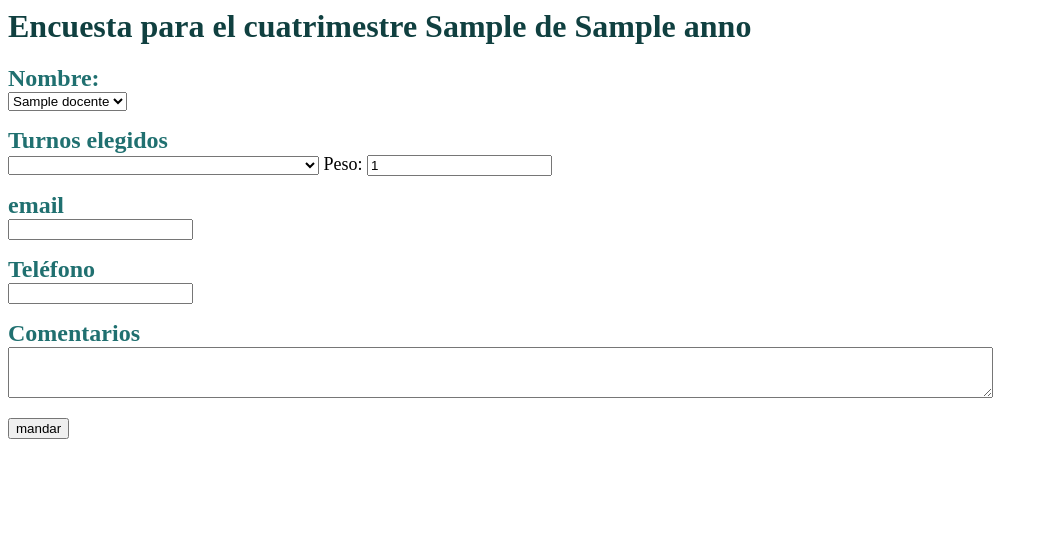
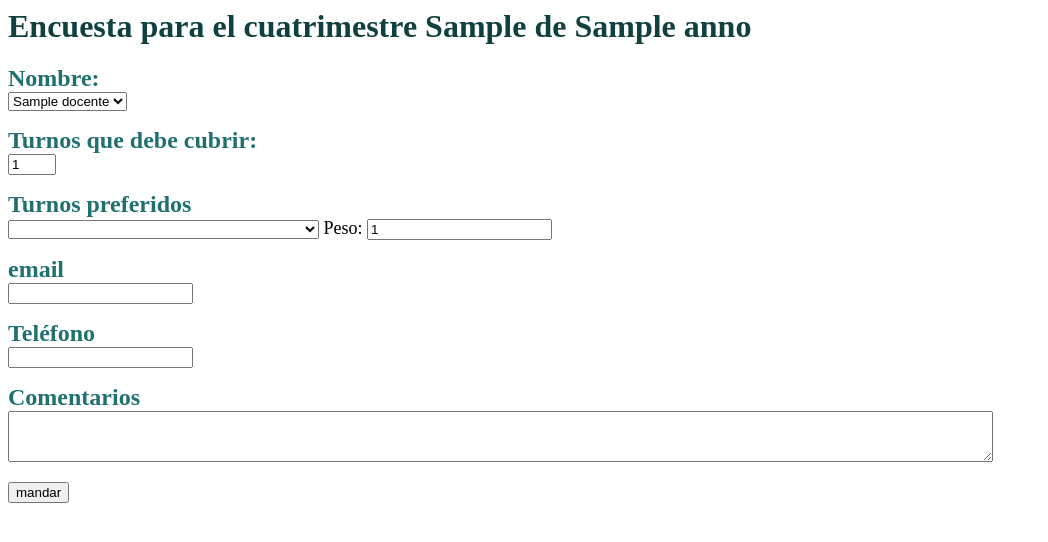
Before and after one commit to matiasg/distribucion, a Django app: template encuestas/templates/encuestas/encuesta.html in a window 1280 px wide. Shown: the top 542 px of the page, without its empty margins (0-1048 px from the left). Run offline with Django 3.2, Linux system fonts and the light colour scheme; tables that the repository leaves empty hold one stand-in row (values such as "Sample post"); the template is opened without the code that fills it: values that come from a table or form of the project are taken from there, most other values are stand-ins (such as "Sample title", 1, 10 or a date in 2020); data that the repository does not hold is empty.

Commit message:
agrego cargas en la enucesta

```diff
--- a/encuestas/templates/encuestas/encuesta.html
+++ b/encuestas/templates/encuestas/encuesta.html
@@ -16,15 +16,22 @@
 <form action="{% url 'encuestas:encuesta' anno cuatrimestre tipo_docente %}" method="post">
 {% csrf_token %}
 
+<p>
     <div id="subtitulo">Nombre:</div>
     <select name="docente">
         {% for docente in docentes %}
         <option value="{{ docente.id }}">{{ docente }}</option>
         {% endfor %}
     </select>
+</p>
 
 <p>
-<div id="subtitulo">Turnos elegidos</div>
+    <div id="subtitulo">Turnos que debe cubrir:</div>
+    <input type="number" name="cargas" min=0 max=3 value=1>
+</p>
+
+<p>
+<div id="subtitulo">Turnos preferidos</div>
 {% for i, lista_corta in opciones %}
     <div id="seleccion">
         <select name="opcion{{ i }}">
@@ -52,7 +59,7 @@
 
 <p>
     <div id="subtitulo">Comentarios</div>
-    <textarea name="comentarios" cols=120 rows=3></textarea>
+    <textarea name="comentario" cols=120 rows=3></textarea>
 </p>
 
 
```
Lines whose indentation alone changed are shown as unchanged.
